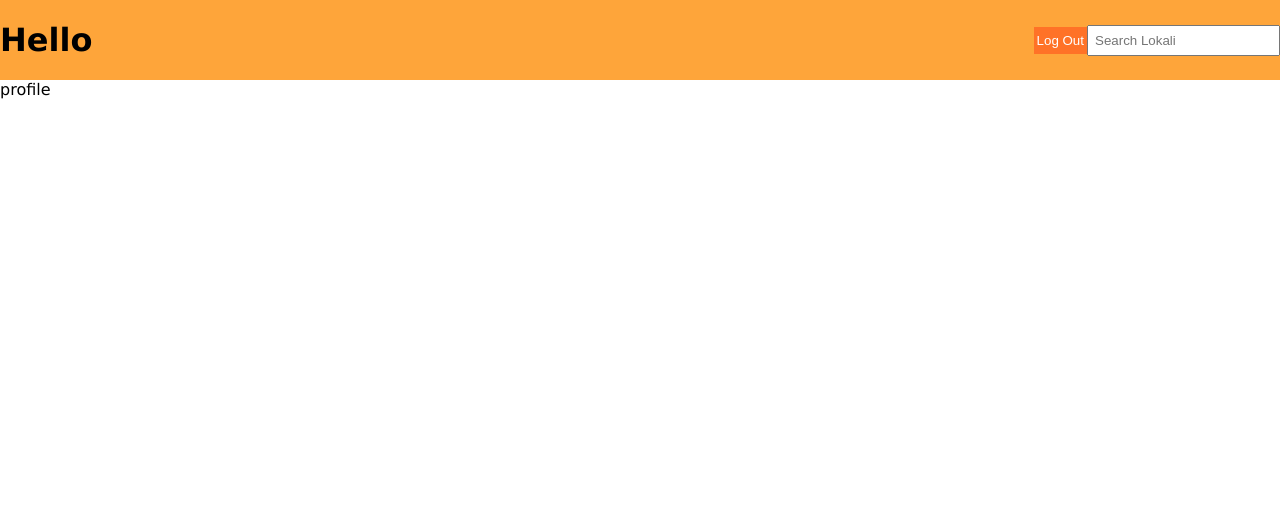
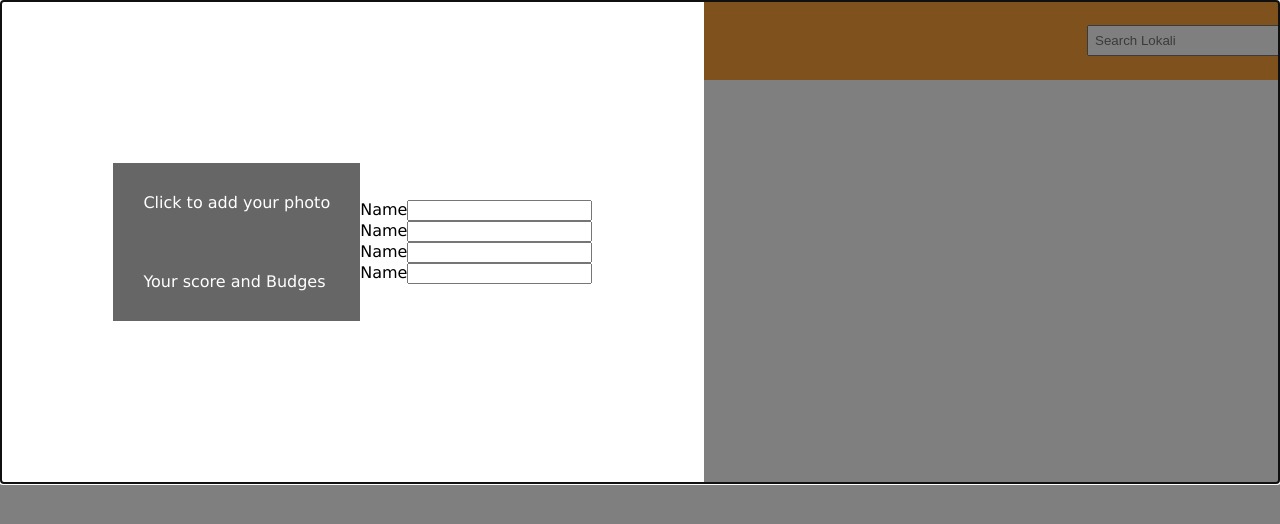
Before and after one commit to sharifhh/lokali-server, a Next.js app in the folder client/: page /profile in a window 1280 px wide. Shown: the top 524 px of the page. Built offline with nearby package versions, Linux system fonts and the light colour scheme.

Commit message:
added profile

```diff
--- a/client/components/Nav/Nav.js
+++ b/client/components/Nav/Nav.js
@@ -1,11 +1,14 @@
-import React from 'react';
+import React, {useContext} from 'react';
 import styles from './Nav.module.css'
+import { AuthContext } from '../../context/AuthContext';
 const Nav = () => {
+  const {currLoggedUser} = useContext(AuthContext)
+
   return (
     <div className={styles.nav}>
       <h1 style={{margin:0}}>Hello</h1>
       <div className="left-side-nav-container">
-        <button className={styles.logoutBtn}>Log Out</button>
+        {currLoggedUser ?   <button className={styles.logoutBtn}>Log Out</button> : null}
         <input className={styles.searchInput} type="text" placeholder="Search Lokali"/>
       </div>
     </div>
--- a/client/context/AuthContext.jsx
+++ b/client/context/AuthContext.jsx
@@ -1,23 +1,33 @@
 import axios from 'axios'
-import React, {createContext, useState} from 'react';
+import React, {createContext, useState, useEffect} from 'react';
 import { USER_EXISTS_ERR_CODE } from '../constants';
 
 export const AuthContext = createContext()
+
 const AuthContextProvider = ({children}) => {
 
+    const [currLoggedUser, setCurrLoggedUser] = useState(null)
     const login = async user =>{
-      let res = await axios.post('http://localhost:4000/auth/login',user)
-
+      let res = await axios.post('http://localhost:4000/auth/login',user , {withCredentials:true})
+      return res.data
     }
     const signup = async user =>{
-      let res = await axios.post('http://localhost:4000/auth/signup', user)
+      let res = await axios.post('http://localhost:4000/auth/signup', user ,{withCredentials:true})
       if(res.data.code === USER_EXISTS_ERR_CODE) res.data.errmsg = 'User exists'
+      if(res.data.email === user.email) {
+
+      }
       return res.data
 
     }
-
+    const values = {
+      login,
+      signup,
+      currLoggedUser,
+      setCurrLoggedUser
+    }
     return (
-        <AuthContext.Provider value={{login,signup}}>
+        <AuthContext.Provider value={values}>
             {children}
         </AuthContext.Provider>
      );
--- /dev/null
+++ b/client/helpers.css
@@ -0,0 +1,15 @@
+.flex{
+    display:flex;
+}
+
+.column{
+    flex-direction: column;
+}
+
+.align-center{
+    align-items: center;
+}
+
+.justify-center{
+    justify-content: center;
+}
--- a/client/pages/_app.js
+++ b/client/pages/_app.js
@@ -1,11 +1,16 @@
 import Nav from '../components/Nav/Nav'
 import '../styles.css'
+import '../helpers.css'
+import AuthContextProvider from '../context/AuthContext'
 function MyApp({ Component, pageProps }) {
 
     return (
         <div className="app">
-            <Nav/>
-            <Component {...pageProps} />
+            <AuthContextProvider>
+                <Nav/>
+                <Component {...pageProps} />
+            </AuthContextProvider>
+
         </div>
     )
   }
--- a/client/pages/profile.js
+++ /dev/null
@@ -1,11 +0,0 @@
-import React from 'react';
-
-const Profile = () => {
-    return (
-        <div>
-            profile
-        </div>
-     );
-}
-
-export default Profile;
--- /dev/null
+++ b/client/pages/profile.jsx
@@ -0,0 +1,43 @@
+import React from 'react';
+import {Modal} from '@material-ui/core'
+import styles from './styles/Profile.module.css'
+const Profile = () => {
+    return (
+            <Modal open={true}>
+                <div className={`${styles.container} flex`}>
+                  <div className={`${styles.innerContainer} `}>
+                    <div className={`flex column ${styles.sidebar}`}>
+                            <SideBarItem text="Click to add your photo"/>
+                            <SideBarItem text="Your score and Budges"/>
+                        </div>
+                        <div className="details">
+                            <Input label="Name"/>
+                            <Input label="Name"/>
+                            <Input label="Name"/>
+                            <Input label="Name"/>
+                        </div>
+                  </div>
+                </div>
+            </Modal>
+     );
+}
+
+export const Input = ({label}) => {
+    return (
+        <div class={styles.input}>
+            <label>{label}</label>
+            <input type="text"/>
+        </div>
+     );
+}
+
+export const SideBarItem = ({text}) => {
+    return (
+        <div className={styles.sidebaritem}>
+            <span>{text}</span>
+        </div>
+     );
+}
+
+
+export default Profile;
--- /dev/null
+++ b/client/pages/styles/Profile.module.css
@@ -0,0 +1,30 @@
+.profile{
+    position: absolute;
+    top:50px;
+    background: #d9d9d9;
+    border-radius: 5px;;
+    padding:30px;
+    background: #F7A500;
+
+}
+.innerContainer{
+    display: flex;
+    min-width: 55%;
+    justify-content: center;
+    align-items: center;
+    background: white;
+    height:60vh;
+
+}
+.container{
+    border:2px solid green;
+}
+.sidebar{
+
+
+}
+.sidebaritem{
+    background: #666666;
+    padding:30px;
+    color:white;
+}
```
Also changed, not shown: client/components/Register/Register.jsx (+19 -6 lines).
